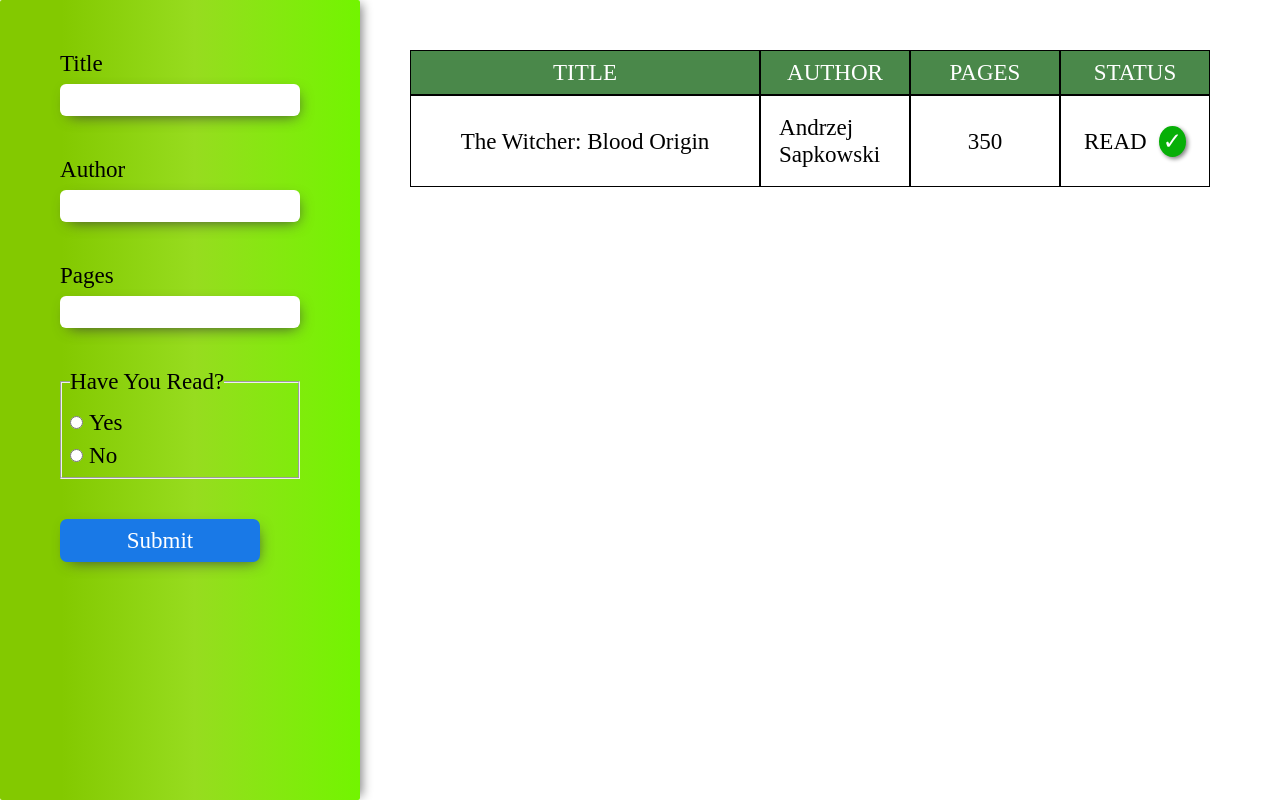
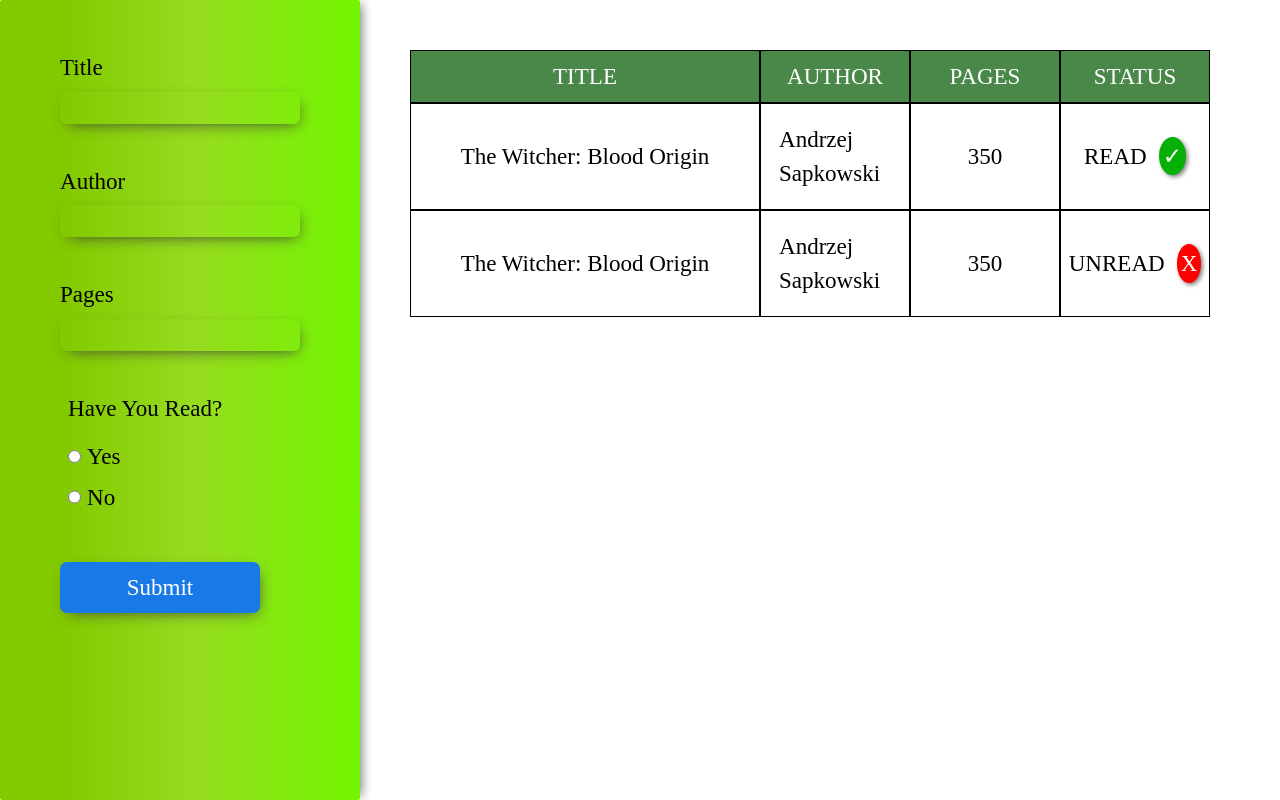
Before and after one commit to wahyu1337/libraryTOP, a plain HTML site: page index.html in a window 1280 px wide. Drawn offline with nearby package versions, Linux system fonts and the light colour scheme.

```diff
--- a/index.html
+++ b/index.html
@@ -4,6 +4,7 @@
     <meta charset="UTF-8">
     <meta name="viewport" content="width=device-width, initial-scale=1.0">
     <link rel="stylesheet" href="style.css">
+    <script src="https://cdn.jsdelivr.net/npm/@tailwindcss/browser@4"></script>
     <title>BOOK LIBRARY</title>
 </head>
 <body>
@@ -78,7 +79,26 @@
                 </div>
                 <div class="mainContentReadStatus">
                     <p>READ</p>
-                    <button class="checked-mark">✓</button>
+                    <button class="checked-mark" style="cursor: default;">✓</button>
+                </div>
+                <div class="mainContentDelete">
+
+                </div>
+            </div>
+
+            <div class="mainContent">
+                <div class="mainContentTitle">
+                    <p>The Witcher: Blood Origin</p>
+                </div>
+                <div class="mainContentAuthor">
+                    <p>Andrzej Sapkowski</p>
+                </div>
+                <div class="mainContentPages">
+                    <p>350</p>
+                </div>
+                <div class="mainContentReadStatus">
+                    <p>UNREAD</p>
+                    <button class="checked-mark" style="background-color: red; cursor: default;">X</button>
                 </div>
                 <div class="mainContentDelete">
 
```
